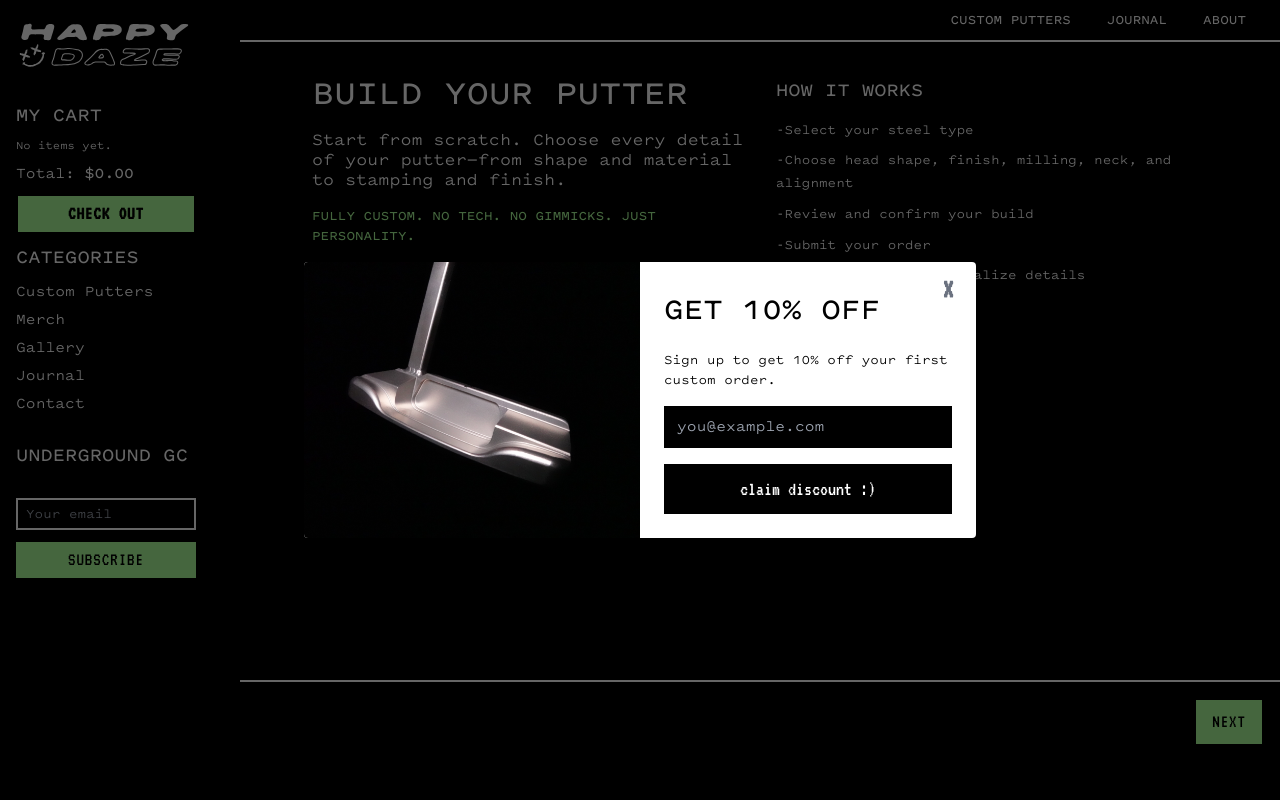
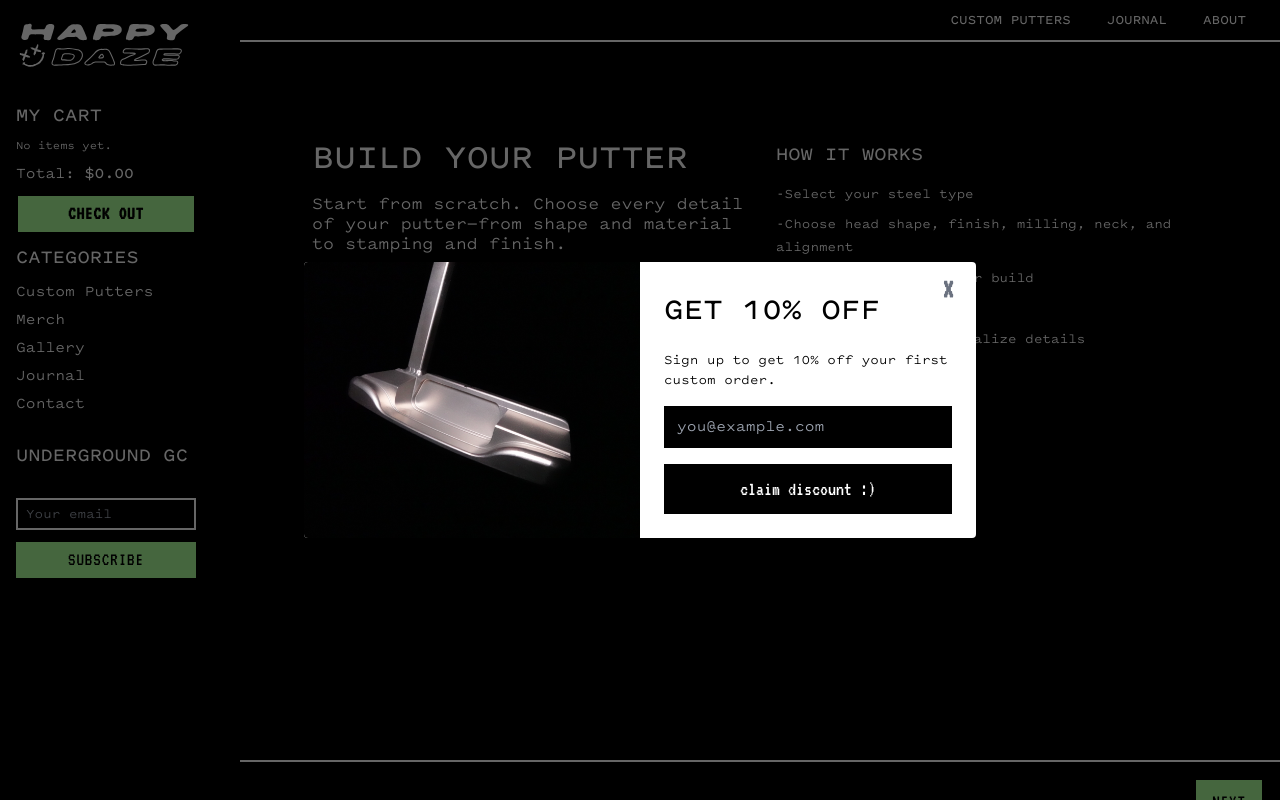
Before and after one commit to taylorturski/happy-daze-storefront, a Next.js app: page /build-your-putter in a window 1280 px wide. Built offline with nearby package versions, Linux system fonts and the light colour scheme.

Commit message:
accounts for bottom bar on ios

```diff
--- a/components/BuildYourPutter/WizardBuilder.tsx
+++ b/components/BuildYourPutter/WizardBuilder.tsx
@@ -1,6 +1,6 @@
 "use client";
 
-import {useContext, useState} from "react";
+import {useContext, useEffect, useRef, useState} from "react";
 import {BuildContext} from "./BuildContext";
 import StepSelector from "./StepSelector";
 import StepReview from "./StepReview";
@@ -22,6 +22,7 @@ const steps: (Step | "overview" | "review")[] = [
 export default function WizardBuilder() {
   const {selections} = useContext(BuildContext);
   const [currentStepIndex, setCurrentStepIndex] = useState(0);
+  const scrollRef = useRef<HTMLDivElement>(null);
 
   const step = steps[currentStepIndex];
   const isFirst = currentStepIndex === 0;
@@ -35,6 +36,15 @@ export default function WizardBuilder() {
     if (!isFirst) setCurrentStepIndex((i) => i - 1);
   };
 
+  useEffect(() => {
+    const timeout = setTimeout(() => {
+      if (scrollRef.current) {
+        scrollRef.current.scrollTop = 0;
+      }
+    }, 25); // slight delay for layout to stabilize
+    return () => clearTimeout(timeout);
+  }, [currentStepIndex]);
+
   const isNextDisabled =
     typeof step === "string" &&
     step !== "overview" &&
@@ -43,7 +53,7 @@ export default function WizardBuilder() {
 
   return (
     <div className="builder-wrapper">
-      <div className="builder-scroll">
+      <div className="builder-scroll" ref={scrollRef}>
         <div className="max-w-screen-lg mx-auto sm:px-8">
           {step === "overview" && <Overview />}
           {typeof step === "string" &&
--- a/components/BuildYourPutter/build-your-putter.css
+++ b/components/BuildYourPutter/build-your-putter.css
@@ -1,18 +1,22 @@
-/* /components/BuildYourPutter/build-your-putter.css */
+:root {
+  --nav-height: 64px;
+}
 
 .builder-wrapper {
   display: flex;
   flex-direction: column;
-  height: 90vh;
+  height: 100vh;
   background: black;
   font-family: "Pitch Sans", sans-serif;
-  overflow: hidden; /* don't let it leak scroll to body */
+  overflow: hidden;
 }
 
 .builder-scroll {
   flex: 1;
   overflow-y: auto;
   -webkit-overflow-scrolling: touch;
+  padding-top: var(--nav-height); /* keeps it below sticky nav */
+  padding-bottom: 2rem; /* gives room above sticky footer */
 }
 
 .builder-footer {
@@ -21,5 +25,5 @@
   background: black;
   border-top: 2px solid white;
   z-index: 50;
-  padding: 1rem;
+  padding: 1rem 1rem calc(env(safe-area-inset-bottom, 1rem) + 1rem);
 }
```
